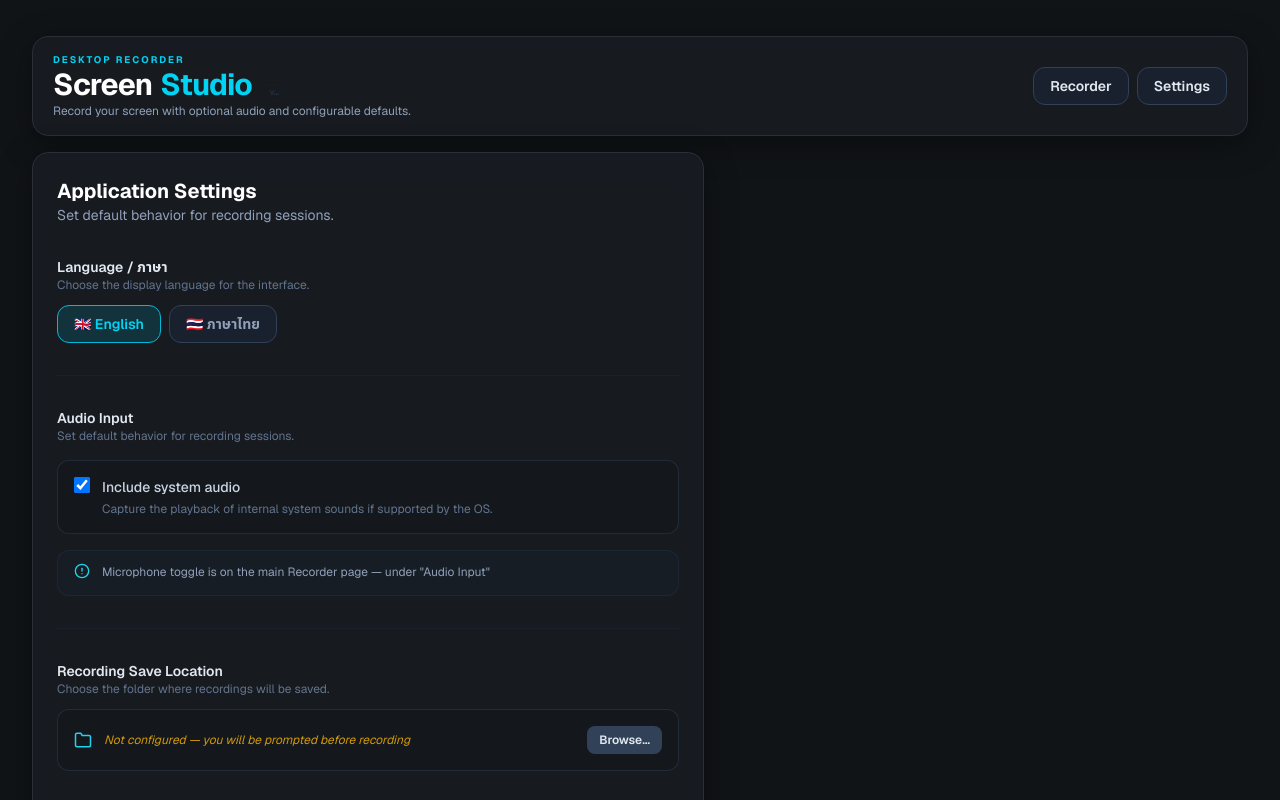
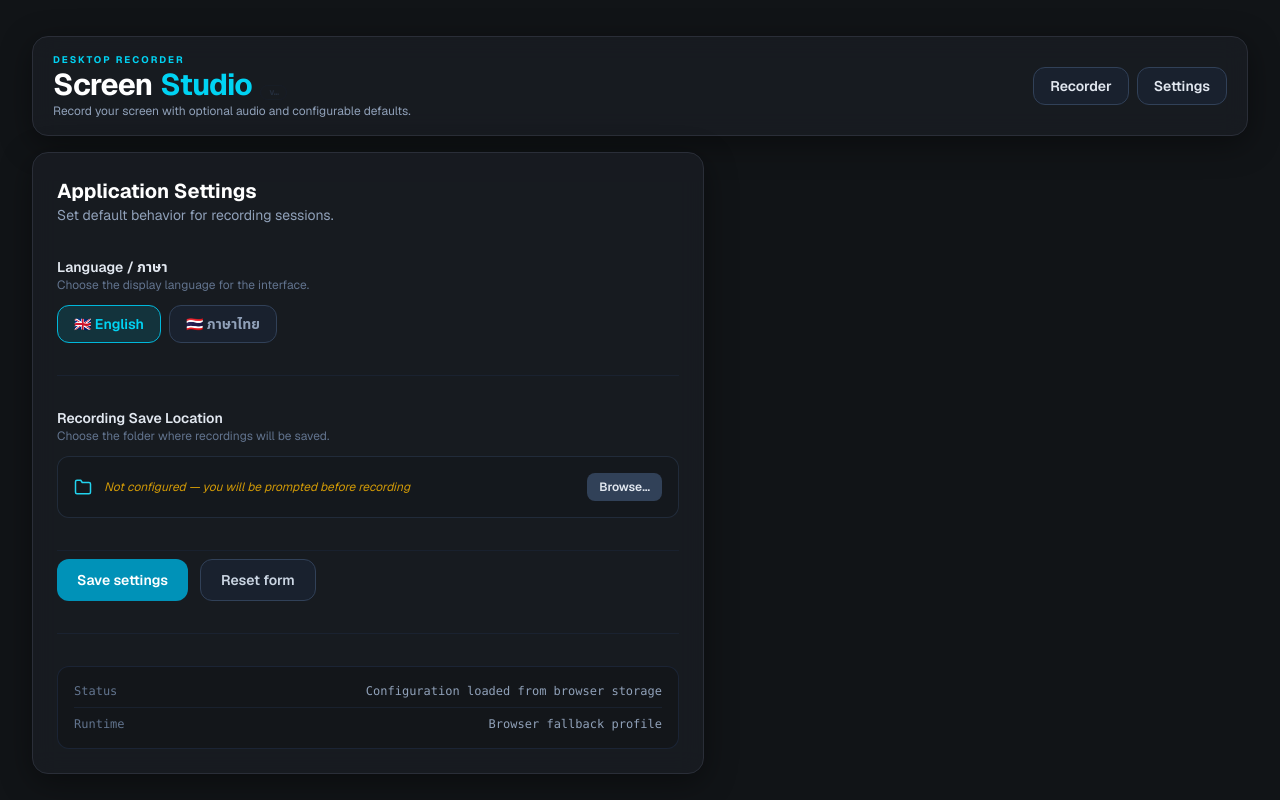
Before and after one commit to ThreePPP/Recordaapp, a Next.js app: page /settings in a window 1280 px wide. Shown: the top 800 px of the page. Built offline with nearby package versions, Linux system fonts and the light colour scheme.

Commit message:
refactor(ui): resolve mute all button race condition and clean up settings panel

```diff
--- a/src/components/recorder/RecorderControlPanel.tsx
+++ b/src/components/recorder/RecorderControlPanel.tsx
@@ -71,6 +71,7 @@ type Props = {
   onMaxRecordingMinutesChange: (min: number) => void;
   onSystemAudioChange: (enabled: boolean) => void;
   onMicrophoneChange: (enabled: boolean) => void;
+  onMuteAll: () => void;
   onMicrophoneDeviceChange: (id: string) => void;
   onRefreshSources: () => Promise<void>;
   onStartSharing: () => Promise<boolean>;
@@ -136,6 +137,7 @@ export const RecorderControlPanel = memo(function RecorderControlPanel({
   onMaxRecordingMinutesChange,
   onSystemAudioChange,
   onMicrophoneChange,
+  onMuteAll,
   onMicrophoneDeviceChange,
   onRefreshSources,
   onStartSharing,
@@ -259,7 +261,7 @@ export const RecorderControlPanel = memo(function RecorderControlPanel({
           {/* Mute all */}
           {(includeSystemAudio || includeMicrophone) && (
             <button type="button" disabled={isRecording}
-              onClick={() => { onSystemAudioChange(false); onMicrophoneChange(false); }}
+              onClick={() => onMuteAll()}
               className="audio-btn w-full justify-center text-[0.65rem] py-1.5 text-rose-400/70 hover:text-rose-300 border-rose-900/40 hover:border-rose-700/50">
               <IconMute /> {t.muteAll}
             </button>
--- a/src/components/recorder/RecorderWorkspace.tsx
+++ b/src/components/recorder/RecorderWorkspace.tsx
@@ -38,6 +38,7 @@ export function RecorderWorkspace() {
         onMaxRecordingMinutesChange={(min) => void appConfig.updateConfig({ maxRecordingMinutes: min })}
         onSystemAudioChange={(enabled) => void appConfig.updateConfig({ includeSystemAudio: enabled })}
         onMicrophoneChange={(enabled) => void appConfig.updateConfig({ includeMicrophone: enabled })}
+        onMuteAll={() => void appConfig.updateConfig({ includeSystemAudio: false, includeMicrophone: false })}
         onMicrophoneDeviceChange={(id) => void appConfig.updateConfig({ microphoneDeviceId: id })}
         onRefreshSources={recorder.refreshElectronSources}
         onStartSharing={recorder.startSharing}
--- a/src/components/settings/SettingsPanel.tsx
+++ b/src/components/settings/SettingsPanel.tsx
@@ -6,12 +6,17 @@ import { useLang } from "@/hooks/useLang";
 import { LANGUAGES, type Lang } from "@/lib/i18n";
 import { type RecorderConfig } from "@/types/config";
 
+// ── Main Settings Panel ──────────────────────────────────────────────────────
+
 export function SettingsPanel() {
   const { config, configPath, isLoading, isDesktopMode, saveState, statusText, saveConfig } =
     useAppConfig();
   const { lang, t, setLang } = useLang();
 
   const [draft, setDraft] = useState<RecorderConfig>(config);
+  const [mounted, setMounted] = useState(false);
+  // Ensure client-only render (avoids SSR/hydration mismatch in Electron static export)
+  useEffect(() => { setMounted(true); }, []);
   useEffect(() => { setDraft(config); }, [config]);
 
   const isSaving = saveState === "saving";
@@ -23,6 +28,14 @@ export function SettingsPanel() {
       setDraft((cur) => ({ ...cur, savePath: chosen }));
     }
   };
+
+  if (!mounted) {
+    return (
+      <section className="glass-card p-6 max-w-2xl w-full mx-auto flex items-center justify-center min-h-[200px]">
+        <span className="text-sm text-slate-500 animate-pulse">Loading settings…</span>
+      </section>
+    );
+  }
 
   return (
     <section className="glass-card p-6 grid gap-8 max-w-2xl w-full mx-auto">
@@ -54,43 +67,6 @@ export function SettingsPanel() {
               {code === "th" ? "🇹🇭" : "🇬🇧"} {label}
             </button>
           ))}
-        </div>
-      </div>
-
-      <div className="border-t border-slate-800/60" />
-
-      {/* ── Audio default ─────────────────────────────────────────── */}
-      <div className="grid gap-4">
-        <div>
-          <h3 className="text-sm font-semibold text-slate-200">{t.audioInput}</h3>
-          <p className="text-xs text-slate-500 mt-0.5">{t.settingsDesc}</p>
-        </div>
-
-        {/* System audio only — mic is controlled from the main recorder panel */}
-        <label className="flex cursor-pointer items-start gap-3 rounded-xl border border-slate-700/50 bg-[#13161a]/50 p-4 transition hover:bg-[#13161a]">
-          <input
-            type="checkbox"
-            checked={draft.includeSystemAudio}
-            onChange={(e) => setDraft((cur) => ({ ...cur, includeSystemAudio: e.target.checked }))}
-            disabled={isLoading || isSaving}
-            className="mt-0.5 h-4 w-4 rounded border-slate-600 bg-slate-800 text-cyan-500 outline-none focus:ring-2 focus:ring-cyan-500/50"
-          />
-          <div className="grid gap-1">
-            <span className="text-sm font-medium text-slate-300">{t.systemAudioLabel}</span>
-            <span className="text-xs text-slate-500">{t.systemAudioDesc}</span>
-          </div>
-        </label>
-
-        {/* Mic note — redirect to main page */}
-        <div className="flex items-start gap-3 rounded-xl border border-slate-700/30 bg-slate-800/20 px-4 py-3">
-          <svg width="16" height="16" viewBox="0 0 24 24" fill="none" stroke="#22d3ee" strokeWidth="2" strokeLinecap="round" strokeLinejoin="round" className="mt-0.5 shrink-0" aria-hidden>
-            <circle cx="12" cy="12" r="10"/><line x1="12" y1="8" x2="12" y2="12"/><line x1="12" y1="16" x2="12.01" y2="16"/>
-          </svg>
-          <p className="text-xs text-slate-400 leading-relaxed">
-            {lang === "th"
-              ? "การตั้งค่าไมโครโฟนอยู่ที่หน้าบันทึกหลัก — ส่วน \"แหล่งเสียง\""
-              : "Microphone toggle is on the main Recorder page — under \"Audio Input\""}
-          </p>
         </div>
       </div>
 
@@ -137,6 +113,8 @@ export function SettingsPanel() {
         </button>
       </div>
 
+      <div className="border-t border-slate-800/60" />
+
       {/* ── Debug info ───────────────────────────────────────────── */}
       <div className="rounded-xl border border-slate-800/80 bg-[#13161a] p-4 text-xs font-mono text-slate-500 grid gap-2">
         <div className="flex justify-between">
```
